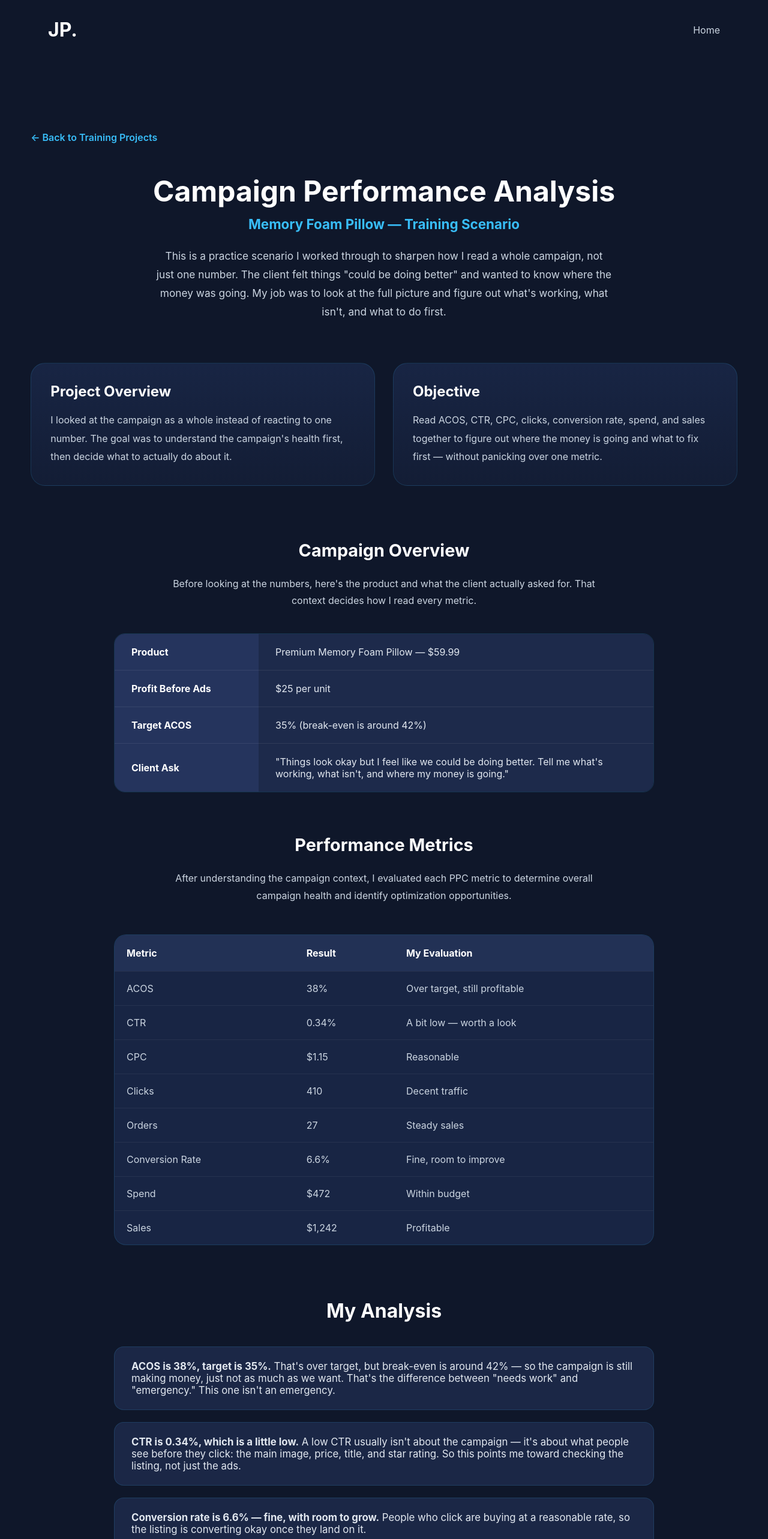
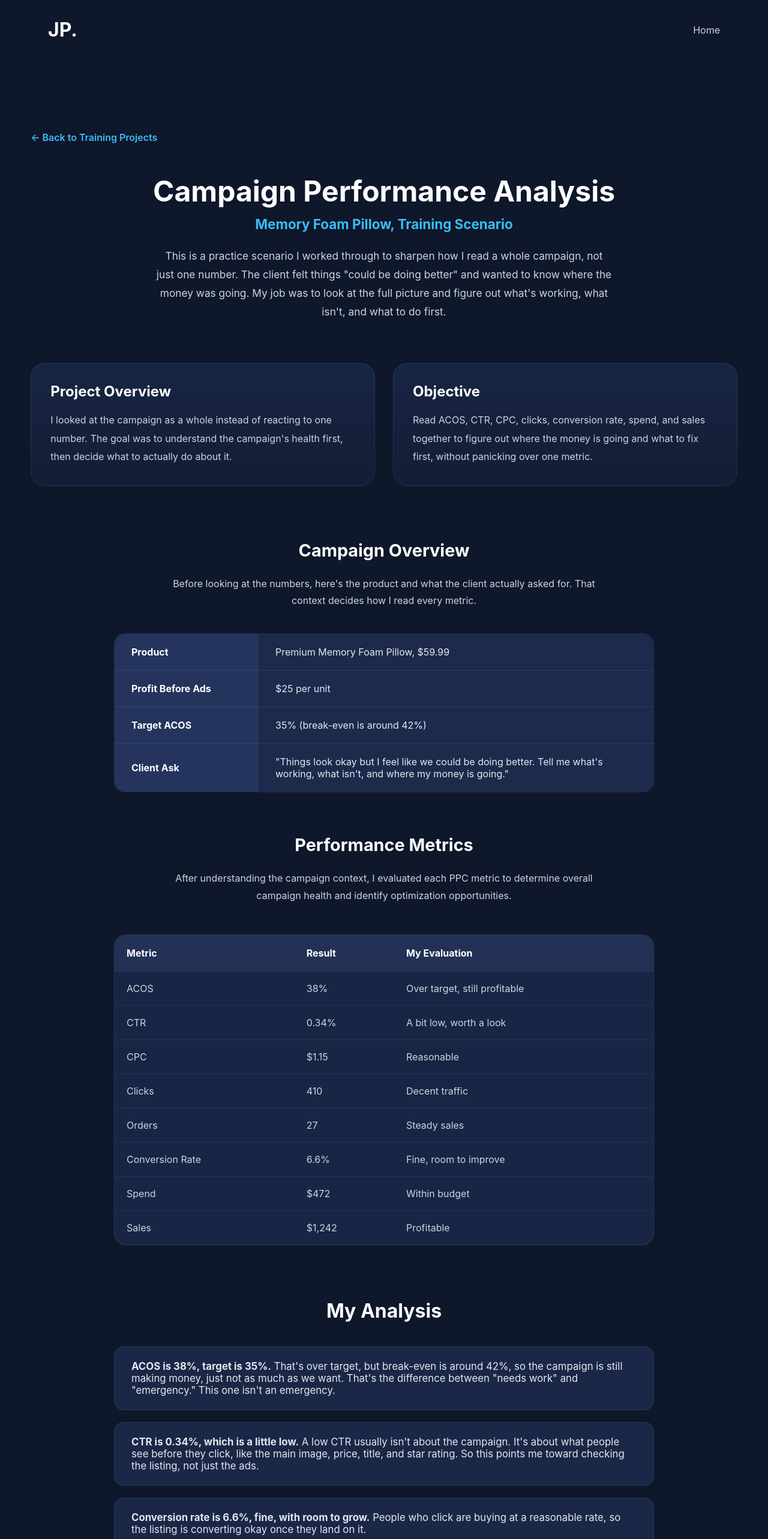
Before and after one commit to likecarl21/jericson-portfolio, a React (Vite) app: page /campaign-performance-analysis in a window 1280 px wide. Shown: the top 2566 px of the page at 60% size. Built offline with nearby package versions, Linux system fonts and the light colour scheme.

Commit message:
Remove em-dashes from content

```diff
--- a/src/Pages/CampaignPerformanceAnalysis.jsx
+++ b/src/Pages/CampaignPerformanceAnalysis.jsx
@@ -35,7 +35,7 @@ const handleBack = () => {
 
           <h1>Campaign Performance Analysis</h1>
 
-          <h2>Memory Foam Pillow — Training Scenario</h2>
+          <h2>Memory Foam Pillow, Training Scenario</h2>
 
           <p className="case-intro">
             This is a practice scenario I worked through to sharpen how I read a whole campaign, not just one number. The client felt things "could be doing better" and wanted to know where the money was going. My job was to look at the full picture and figure out what's working, what isn't, and what to do first.
@@ -64,7 +64,7 @@ const handleBack = () => {
             <p>
               Read ACOS, CTR, CPC, clicks, conversion rate, spend, and sales
               together to figure out where the money is going and what to fix
-              first — without panicking over one metric.
+              first, without panicking over one metric.
             </p>
 
           </div>
@@ -99,7 +99,7 @@ const handleBack = () => {
 
               <tr>
                 <td><strong>Product</strong></td>
-        <td>Premium Memory Foam Pillow — $59.99</td>
+                <td>Premium Memory Foam Pillow, $59.99</td>
               </tr>
 
               <tr>
@@ -172,7 +172,7 @@ const handleBack = () => {
               <tr>
                 <td>CTR</td>
                 <td>0.34%</td>
-        <td>A bit low — worth a look</td>
+                <td>A bit low, worth a look</td>
               </tr>
 
               <tr>
@@ -225,19 +225,19 @@ const handleBack = () => {
           <div className="analysis-list">
 
             <div className="analysis-item">
-      <strong>ACOS is 38%, target is 35%.</strong> That's over target, but break-even is around 42% — so the campaign is still making money, just not as much as we want. That's the difference between "needs work" and "emergency." This one isn't an emergency.
+              <strong>ACOS is 38%, target is 35%.</strong> That's over target, but break-even is around 42%, so the campaign is still making money, just not as much as we want. That's the difference between "needs work" and "emergency." This one isn't an emergency.
             </div>
 
             <div className="analysis-item">
-      <strong>CTR is 0.34%, which is a little low.</strong> A low CTR usually isn't about the campaign — it's about what people see before they click: the main image, price, title, and star rating. So this points me toward checking the listing, not just the ads.
+              <strong>CTR is 0.34%, which is a little low.</strong> A low CTR usually isn't about the campaign. It's about what people see before they click, like the main image, price, title, and star rating. So this points me toward checking the listing, not just the ads.
             </div>
 
             <div className="analysis-item">
-      <strong>Conversion rate is 6.6% — fine, with room to grow.</strong> People who click are buying at a reasonable rate, so the listing is converting okay once they land on it.
+              <strong>Conversion rate is 6.6%, fine, with room to grow.</strong> People who click are buying at a reasonable rate, so the listing is converting okay once they land on it.
             </div>
 
             <div className="analysis-item">
-      <strong>The money is going to clicks that mostly work.</strong> $472 spent, $1,242 in sales. The spend isn't wasted — but the slightly-high ACOS tells me something in there could be tightened, which is worth investigating.
+              <strong>The money is going to clicks that mostly work.</strong> $472 spent, $1,242 in sales. The spend isn't wasted, but the slightly-high ACOS tells me something in there could be tightened, which is worth investigating.
             </div>
 
             <div className="analysis-item">
--- a/src/Pages/PPCOptimizationPlan.jsx
+++ b/src/Pages/PPCOptimizationPlan.jsx
@@ -67,7 +67,7 @@ function PPCOptimizationPlan() {
           </h1>
 
           <h2>
-            Memory Foam Pillow — Training Scenario
+            Memory Foam Pillow, Training Scenario
           </h2>
 
           <p className="case-intro">
@@ -75,7 +75,7 @@ function PPCOptimizationPlan() {
             This is the next step after the campaign analysis. Once I've read
             the numbers and know what's working, this page is my actual plan:
             what I'd do first, what I'd do next, and how I'd check if it
-            worked — without making changes I can't undo.
+            worked, without making changes I can't undo.
 
           </p>
 
@@ -107,7 +107,7 @@ function PPCOptimizationPlan() {
 
             <p>
 
-              Turn the campaign findings into a clear, step-by-step plan —
+              Turn the campaign findings into a clear, step-by-step plan:
               investigate the real cause, make careful changes, then check the
               results before doing anything permanent.
 
@@ -159,7 +159,7 @@ function PPCOptimizationPlan() {
 
               <tr>
                 <td>Current ACOS</td>
-        <td>38% — over target, still profitable</td>
+                <td>38%, over target, still profitable</td>
               </tr>
 
             </tbody>
@@ -205,7 +205,7 @@ function PPCOptimizationPlan() {
               <tr>
                 <td>ACOS is 38% vs 35% target</td>
                 <td>
-          Over target but still above break-even, so it's profitable — just
+                  Over target but still above break-even, so it's profitable, just
                   not as efficient as it could be.
                 </td>
               </tr>
@@ -221,7 +221,7 @@ function PPCOptimizationPlan() {
               <tr>
                 <td>Conversion rate is 6.6%</td>
                 <td>
-          Fine — people who click are buying at a reasonable rate.
+                  Fine. People who click are buying at a reasonable rate.
                 </td>
               </tr>
 
@@ -294,7 +294,7 @@ function PPCOptimizationPlan() {
                 <td>2. Act</td>
 
                 <td>
-          Based on what I find — lower a bid, tighten a match type, negate a
+                  Based on what I find: lower a bid, tighten a match type, negate a
                   truly irrelevant term, or flag the listing for the client to improve.
                 </td>
 
@@ -365,7 +365,7 @@ function PPCOptimizationPlan() {
                 <td>
                   At 38% the campaign is still above break-even, so it's making money.
                   Cutting bids hard could lose clicks and orders that are actually
-          profitable — hitting the ACOS target but making less money overall.
+                  profitable, hitting the ACOS target but making less money overall.
                 </td>
 
               </tr>
@@ -407,7 +407,7 @@ function PPCOptimizationPlan() {
 
           <p>
 
-    The campaign is profitable and healthy — it just isn't hitting the target
+            The campaign is profitable and healthy. It just isn't hitting the target
             yet. So my plan isn't to panic and cut. It's to investigate what's pushing
             ACOS up, check why CTR is low, make careful changes, and watch the results.
 
--- a/src/components/case-study/Header.jsx
+++ b/src/components/case-study/Header.jsx
@@ -36,7 +36,7 @@ const handleBack = () => {
       </span>
 
       <p className="case-intro">
-        This is a practice scenario I worked through to sharpen my Amazon PPC decision-making. A client selling a premium memory foam pillow was worried about spending too much on some keywords. My job was to look at the search term report and decide what to do with each one — without killing traffic that could still be worth keeping.
+        This is a practice scenario I worked through to sharpen my Amazon PPC decision-making. A client selling a premium memory foam pillow was worried about spending too much on some keywords. My job was to look at the search term report and decide what to do with each one, without killing traffic that could still be worth keeping.
       </p>
 
     </header>
--- a/src/components/case-study/KeyLearnings.jsx
+++ b/src/components/case-study/KeyLearnings.jsx
@@ -21,7 +21,7 @@ function KeyLearnings() {
           <h4>Broad Isn't the Same as Irrelevant</h4>
 
           <p>
-            "Bed pillow" was pulling a 133% ACOS, but a memory foam pillow is a bed pillow. The term was too general, not wrong — so cutting it outright could lose real sales.
+            "Bed pillow" was pulling a 133% ACOS, but a memory foam pillow is a bed pillow. The term was too general, not wrong, so cutting it outright could lose real sales.
           </p>
 
         </div>
--- a/src/components/case-study/ProjectOverview.jsx
+++ b/src/components/case-study/ProjectOverview.jsx
@@ -19,7 +19,7 @@ function ProjectOverview() {
 
             <div className="summary-item">
               <span className="summary-label">Product</span>
-              <p>Premium Memory Foam Pillow — $59.99, $25 profit per unit</p>
+              <p>Premium Memory Foam Pillow, $59.99, $25 profit per unit</p>
             </div>
 
             <div className="summary-item">
@@ -37,14 +37,14 @@ function ProjectOverview() {
 
           </div>
 
-                </div>
-                <div className="overview-report">
+        </div>
+        <div className="overview-report">
 
           <h4>Search Term Report</h4>
 
           <p className="case-description">
             These are the search terms from the Auto campaign. I looked at each
-            one against the 35% target ACOS and decided what to do with it —
+            one against the 35% target ACOS and decided what to do with it:
             keep it, negate it, or dig deeper before making a call.
           </p>
 
--- a/src/data/experienceData.js
+++ b/src/data/experienceData.js
@@ -12,7 +12,7 @@ const experienceData = {
   dexcom: {
     company: "Dexcom",
     role: "Technical Support Representative",
-    duration: "February 2023 — March 2026",
+    duration: "February 2023 to March 2026",
 
     responsibilities: [
       "Helped customers fix issues with their Dexcom devices.",
@@ -48,7 +48,7 @@ const experienceData = {
   sitel: {
     company: "Sitel",
     role: "Customer Service Representative",
-    duration: "November 2021 — February 2023",
+    duration: "November 2021 to February 2023",
 
     responsibilities: [
       "Helped customers through live chat.",
@@ -58,7 +58,7 @@ const experienceData = {
     ],
 
     learned:
-      "Customer service made me more patient and organized, and taught me how to explain things clearly — which matters a lot when you're telling a client why you're recommending a change to their campaign.",
+      "Customer service made me more patient and organized, and taught me how to explain things clearly, which matters a lot when you're telling a client why you're recommending a change to their campaign.",
 
     skills: [
       "Communication",
--- a/src/sections/Hero/Hero.jsx
+++ b/src/sections/Hero/Hero.jsx
@@ -20,7 +20,7 @@ function Hero() {
         </p>
 
         <p className="hero-introduction">
-      For 4+ years, I worked in technical support and customer service. Every day was about figuring out what actually went wrong for someone, and fixing it — not just following a script.
+          For 4+ years, I worked in technical support and customer service. Every day was about figuring out what actually went wrong for someone, and fixing it, not just following a script.
         </p>
 
         <p className="hero-introduction">
--- a/src/sections/Projects/Projects.jsx
+++ b/src/sections/Projects/Projects.jsx
@@ -37,7 +37,7 @@ function Projects() {
                             </h3>
 
                             <h4>
-    Memory Foam Pillow — Training Scenario
+                                Memory Foam Pillow, Training Scenario
                             </h4>
 
                             <div className="card-divider"></div>
@@ -47,7 +47,7 @@ function Projects() {
                                 <h5>Project Overview</h5>
 
                                 <p>
-      A client was worried about wasted spend on some keywords. I went through the search term report and decided what to keep, what to negate, and what to look into first — without killing traffic that could still turn into sales.
+                                    A client was worried about wasted spend on some keywords. I went through the search term report and decided what to keep, what to negate, and what to look into first, without killing traffic that could still turn into sales.
                                 </p>
 
                             </div>
@@ -84,8 +84,8 @@ function Projects() {
                             </h3>
                             <hr className="project-divider" />
                             <p>
-        See how I read a full campaign — ACOS, CTR, CPC, clicks, and
-        conversions together — to figure out what's working, what isn't,
+                                See how I read a full campaign. ACOS, CTR, CPC, clicks, and
+                                conversions together, to figure out what's working, what isn't,
                                 and what to fix first.
                             </p>
 
@@ -107,7 +107,7 @@ function Projects() {
                             </h3>
                             <hr className="project-divider" />
                             <p>
-    See how I turned the campaign findings into a real plan — investigate
+                                See how I turned the campaign findings into a real plan. Investigate
                                 the cause, make careful changes, then check the results before doing
                                 anything permanent.
                             </p>
```
Also changed, not shown: src/components/case-study/SearchTermAnalysisSection.jsx (+4 -4 lines). Lines whose indentation alone changed are shown as unchanged.
